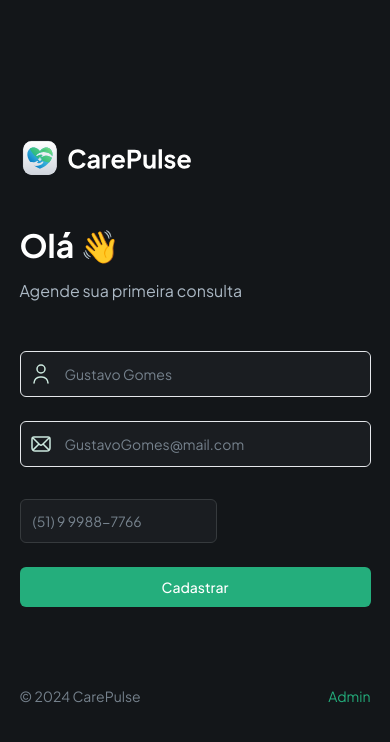
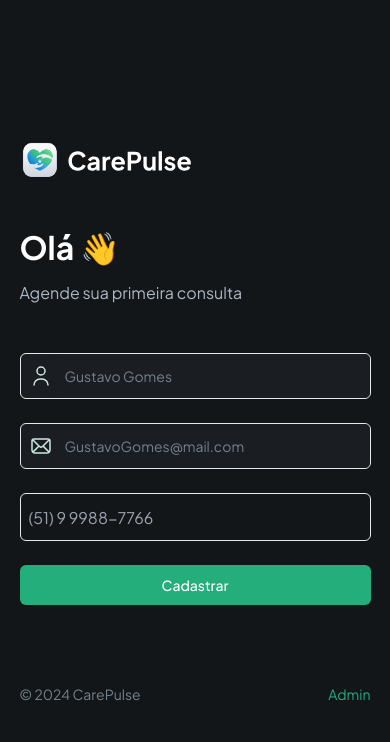
Before and after one commit to Gusthgomes/Care-Pulse, a Next.js app: page / in a window 390 px wide. Shown: the top 742 px of the page. Built offline with nearby package versions, Linux system fonts and the light colour scheme.

Commit message:
style: changed phone input

```diff
--- a/components/CustomFormField.tsx
+++ b/components/CustomFormField.tsx
@@ -61,13 +61,13 @@ const RenderInput = ({ field, props }: { field: any; props: CustomProps }) => {
       return (
         <FormControl>
           <PhoneInput
-            defaultCountry="US"
+            defaultCountry="BR"
             placeholder={props.placeholder}
             international
             withCountryCallingCode
             value={field.value as E164Number | undefined}
             onChange={field.onChange}
-            className="input-phone"
+            className="w-full rounded-md border border-solid-white bg-dark-300 h-12 px-2"
           />
         </FormControl>
       );
```
